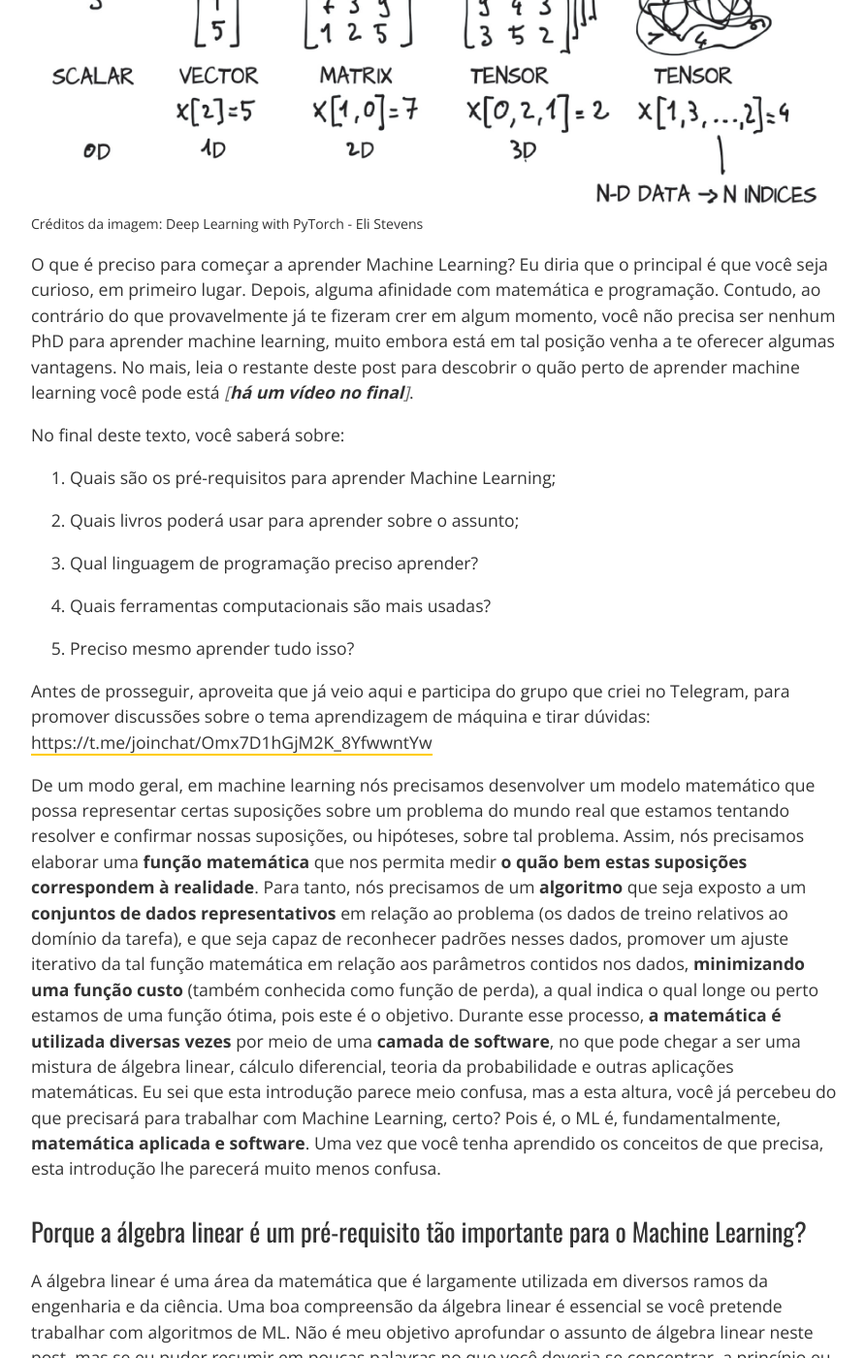
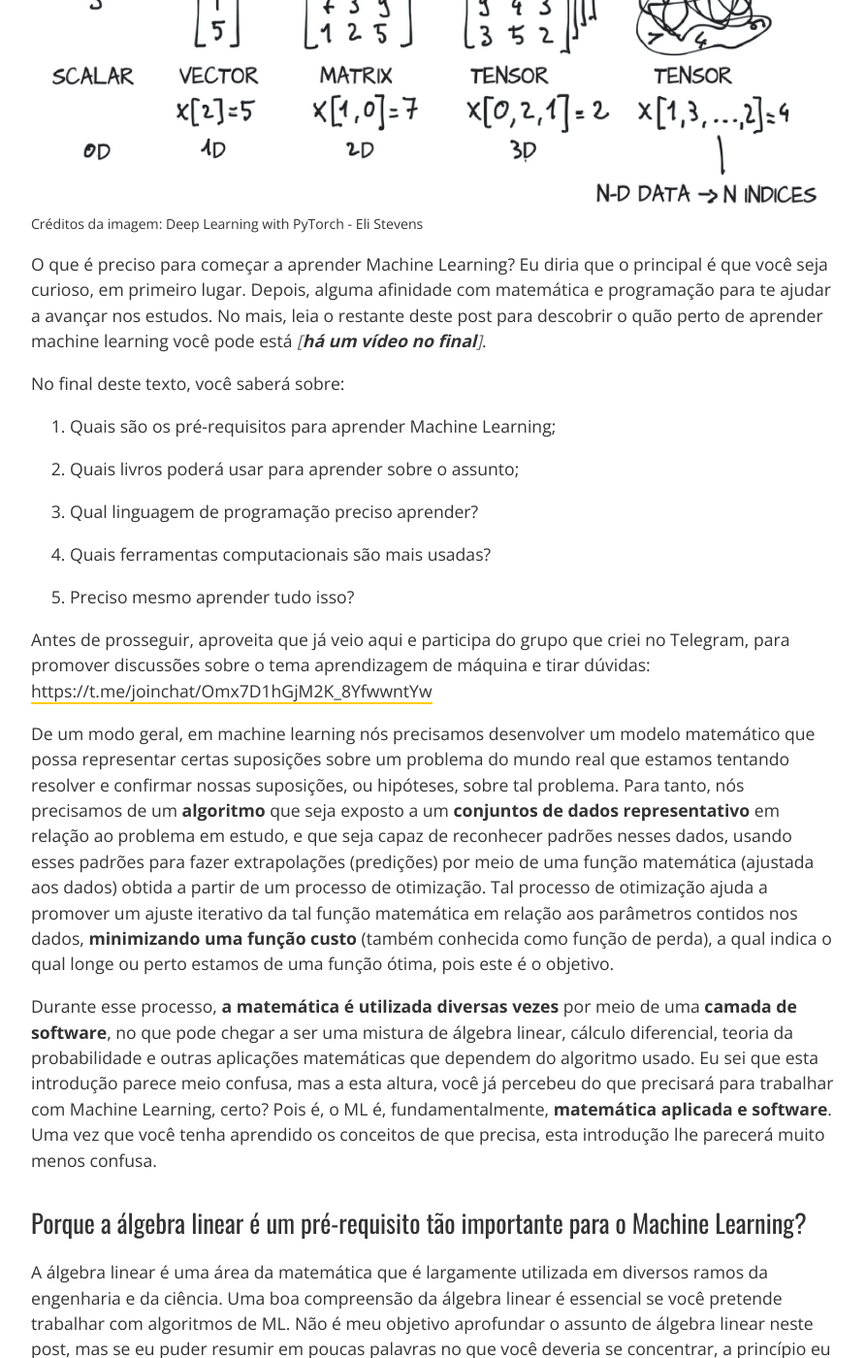
Before and after one commit to luisfredgs/luisfredgs.github.io, a Jekyll site: the page built from _posts/2018-01-18-dicas-para-aprender-machine-learning.md, in a window 1280 px wide and 1400 px high, scrolled down 730 px. Shown: the whole window at 97% size, without its empty margins (192-1085 px from the left). Built offline with Jekyll 4.4.1, drawn with Linux system fonts in a browser that asks for light colours; comment, search, counter and statistics services are not loaded; some of the changed text lies outside the part shown.

Commit message:
Update 2018-01-18-dicas-para-aprender-machine-learning.md

```diff
--- a/_posts/2018-01-18-dicas-para-aprender-machine-learning.md
+++ b/_posts/2018-01-18-dicas-para-aprender-machine-learning.md
@@ -11,7 +11,7 @@
 ![](/assets/img/linear_algebra.png)
 Créditos da imagem: Deep Learning with PyTorch - Eli Stevens
 
-O que é preciso para começar a aprender Machine Learning? Eu diria que o principal é que você seja curioso, em primeiro lugar. Depois, alguma afinidade com matemática e programação. Contudo, ao contrário do que provavelmente já te fizeram crer em algum momento, você não precisa ser nenhum PhD para aprender machine learning, muito embora está em tal posição venha a te oferecer algumas vantagens. No mais, leia o restante deste post para descobrir o quão perto de aprender machine learning você pode está *[**há um vídeo no final**]*.
+O que é preciso para começar a aprender Machine Learning? Eu diria que o principal é que você seja curioso, em primeiro lugar. Depois, alguma afinidade com matemática e programação para te ajudar a avançar nos estudos. No mais, leia o restante deste post para descobrir o quão perto de aprender machine learning você pode está *[**há um vídeo no final**]*.
 
 No final deste texto, você saberá sobre:
 
@@ -27,7 +27,9 @@
 
 Antes de prosseguir, aproveita que já veio aqui e participa do grupo que criei no Telegram, para promover discussões sobre o tema aprendizagem de máquina e tirar dúvidas: [https://t.me/joinchat/Omx7D1hGjM2K_8YfwwntYw](https://t.me/joinchat/Omx7D1hGjM2K_8YfwwntYw)
 
-De um modo geral, em machine learning nós precisamos desenvolver um modelo matemático que possa representar certas suposições sobre um problema do mundo real que estamos tentando resolver e confirmar nossas suposições, ou hipóteses, sobre tal problema. Assim, nós precisamos elaborar uma **função matemática** que nos permita medir **o quão bem estas suposições correspondem à realidade**. Para tanto, nós precisamos de um **algoritmo** que seja exposto a um **conjuntos de dados representativos** em relação ao problema (os dados de treino relativos ao domínio da tarefa), e que seja capaz de reconhecer padrões nesses dados, promover um ajuste iterativo da tal função matemática em relação aos parâmetros contidos nos dados, **minimizando uma função custo** (também conhecida como função de perda), a qual indica o qual longe ou perto estamos de uma função ótima, pois este é o objetivo. Durante esse processo, **a matemática é utilizada diversas vezes** por meio de uma **camada de software**, no que pode chegar a ser uma mistura de álgebra linear, cálculo diferencial, teoria da probabilidade e outras aplicações matemáticas. Eu sei que esta introdução parece meio confusa, mas a esta altura, você já percebeu do que precisará para trabalhar com Machine Learning, certo? Pois é, o ML é, fundamentalmente, **matemática aplicada e software**. Uma vez que você tenha aprendido os conceitos de que precisa, esta introdução lhe parecerá muito menos confusa.
+De um modo geral, em machine learning nós precisamos desenvolver um modelo matemático que possa representar certas suposições sobre um problema do mundo real que estamos tentando resolver e confirmar nossas suposições, ou hipóteses, sobre tal problema. Para tanto, nós precisamos de um **algoritmo** que seja exposto a um **conjuntos de dados representativo** em relação ao problema em estudo, e que seja capaz de reconhecer padrões nesses dados, usando esses padrões para fazer extrapolações (predições) por meio de uma função matemática (ajustada aos dados) obtida a partir de um processo de otimização. Tal processo de otimização ajuda a promover um ajuste iterativo da tal função matemática em relação aos parâmetros contidos nos dados, **minimizando uma função custo** (também conhecida como função de perda), a qual indica o qual longe ou perto estamos de uma função ótima, pois este é o objetivo.
+
+Durante esse processo, **a matemática é utilizada diversas vezes** por meio de uma **camada de software**, no que pode chegar a ser uma mistura de álgebra linear, cálculo diferencial, teoria da probabilidade e outras aplicações matemáticas que dependem do algoritmo usado. Eu sei que esta introdução parece meio confusa, mas a esta altura, você já percebeu do que precisará para trabalhar com Machine Learning, certo? Pois é, o ML é, fundamentalmente, **matemática aplicada e software**. Uma vez que você tenha aprendido os conceitos de que precisa, esta introdução lhe parecerá muito menos confusa.
 
 ## Porque a álgebra linear é um pré-requisito tão importante para o Machine Learning?
 
@@ -76,11 +78,9 @@
 
 ## Linguagens de programação e outras ferramentas
 
-Você vai precisar de uma ferramenta computacional para poder obter e testar seus modelos em machine learning, afinal, fazer isto manualmente é impraticável. Você precisa entender os conceitos, o que é importantíssimo, mas não significa que vai implementar todos os cálculos na unha. Você vai precisar de alguma linguagem de programação e frameworks de machine learning.
+Não adianta você estudar os conceitos acima e não poder colocar em prática usando uma linguagem de programação. Eu diria que Machine Learning, ao menos na indústria, é 80% usando códigos e 20% aprendendo conceitos teóricos (preciso dizer o quão fundamental são esses conceitos, para que você não pare no tempo?). Assim, você vai precisar de uma ferramenta computacional para poder obter e testar seus modelos em machine learning, afinal, fazer isto manualmente é impraticável. Você precisa entender os conceitos, o que é importantíssimo, mas não significa que vai implementar todos os cálculos na unha. Você vai precisar de alguma linguagem de programação e frameworks de machine learning.
 
-Se você ainda não programa em nenhuma linguagem, ou pelo menos em nenhuma das que vou listar aqui, então tente começar por aquelas mais valorizadas no mercado.
-
-As linguagens de programação mais utilizadas pela comunidade e mais exigidas pelas empresas são:
+Se você ainda não programa em nenhuma linguagem, ou pelo menos em nenhuma das que vou listar aqui, então tente começar por aquelas mais valorizadas no mercado. As linguagens de programação mais utilizadas pela comunidade e mais exigidas pelas empresas são:
 
 * **Python**
 
@@ -94,7 +94,7 @@
 
 * Scala
 
-> *“ Se você pretende atuar no mercado como profissional destas áreas, então tente buscar conhecimento principalmente em Python ou R, se possível nas duas linguagens”*
+> *"Se você pretende atuar no mercado como profissional destas áreas, então tente buscar conhecimento principalmente em Python ou R, se possível nas duas linguagens"*
 
 Hoje em dia, **Python** e **R** são as mais utilizadas, seja por pesquisadores ou por empresas na área de Data Science e IA. Quase não se vê anúncios de vagas exigindo conhecimentos em Matlab, C++, Java ou Scala para atuar na área. Se você pretende atuar no mercado como profissional de Data Science ou Machine Learning, então tente buscar conhecimento principalmente em Python ou R, se possível nas duas linguagens. Uma grande maioria das *toolboxes* disponíveis para machine learning — ao menos as que são baseadas em linguagens open source — que existem hoje estão implementadas nestas duas linguagens; a maior parte dos cursos online ou dos livros voltados para este tema se baseiam nestas duas ferramentas. Então, é fundamental que você tente se aprofundar no uso destas linguagens de programação.
 
@@ -111,7 +111,7 @@
 
 ### Quais livros ou cursos online você me recomenda para estudar machine learning?
 
-Esta é uma pergunta que eu recebo com muita frequência. Por isso, decidi gravar o vídeo abaixo, onde eu indico alguns dos livros que utilizo para estudar e também alguns cursos online que, apesar de eu ainda não ter feito nenhum deles, sei que são cursos muito bem conceituados e recomendados pela comunidade. No vídeo eu também apresento um resumo dos pré-requisitos que mencionei nos parágrafos anteriores, bem como algumas dicas sobre onde buscar as informações mais atualizadas sobre o tema.
+Esta é uma pergunta que eu recebo com muita frequência. Por isso, decidi gravar o vídeo abaixo, onde eu indico alguns dos livros que utilizo para estudar e também alguns cursos online que, apesar de eu ainda não ter feito nenhum deles, sei que são cursos bem recomendados pela comunidade. No vídeo eu também apresento um resumo dos pré-requisitos que mencionei nos parágrafos anteriores, bem como algumas dicas sobre onde buscar as informações mais atualizadas sobre o tema.
 
 {:.note}
 ***ATENÇÃO**: Aos 07:54, eu na verdade estou querendo me referir ao **k-Nearest Neighbors** (o K-NN). Há uma grande diferença em relação ao K-Means, o qual tenta fornecer um agrupamento de dados, com separações bem definidas, baseado na similaridade entre estes dados. Falo mais sobre o K-means [nesse post](https://luisfredgs.github.io/machine-learning/clustering-analysis-an-introduction-to-unsupervised-learning). Peço desculpas pelo equívoco, pois só notei depois de rever o vídeo, logo após ser publicado no canal. Todos os links aos quais me refiro durante a apresentação dos slides estão presentes na descrição do vídeo.*
@@ -124,7 +124,9 @@
 
 As APIs cognitivas da Google (Google Cloud Machine Learning), Microsoft (Azure Machine Learning) e IBM (IBM Watson) existem para facilitar a vida de quem não quer ter o trabalho de estudar tudo o que foi dito nos parágrafos anteriores para poder criar sistemas de inteligência artificial. De fato, se você tiver o conhecimento em programação necessário para utilizar os *endpoits* destas APIs, poderá criar sistemas inteligentes usando modelos prontos e sem se preocupar com teoria. Apenas tenha em mente que este uso tem um custo envolvido, pois normalmente estes serviços cobram um valor específico a partir de um determinado volume de requisições. Entretanto, aprender a teoria continua sendo importante se você quiser extrair o máximo do potencial destas APIs e modelar sistemas mais robustos.
 
-Não deixe de comentar aí na parte de baixo desta página, caso você tenha ficado com qualquer dúvida ou se tem alguma sugestão para novos posts ou vídeos no canal.
+### Considerações finais
+
+Ao contrário do que os posts nas redes sociais provavelmente te fizeram crer em algum momento, você não tem que gastar rios de dinheiro pagando cursos caros para aprender Machine Learning. Se você tem pressa e dinheiro para investir, ótimo, é até aconselhável que o faça. Mas, se o seu orçamento for apertado (que nem o meu), o interessante é tentar se virar com o que tiver ao seu alcançe. De fato, se você souber o que é preciso aprender e quais são as ferramentas que vai precisar durante a sua jornada, em muitas situações não vai precisar mais do que o Google e Youtube para avançar. Tem muito material interessante no Youtube, posts no [Medium](https://medium.com), códigos no Github, competições na [Kaggle](https://kaggle.com) pra te ajudar com boas técnicas de modelagem, etc. Enfim, desejo a você todo o sucesso e bons estudos!
 
 ## Leia também
 
```
